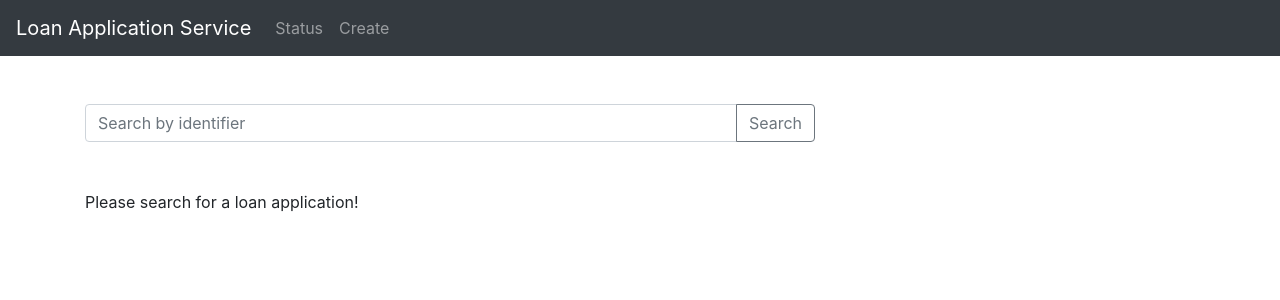
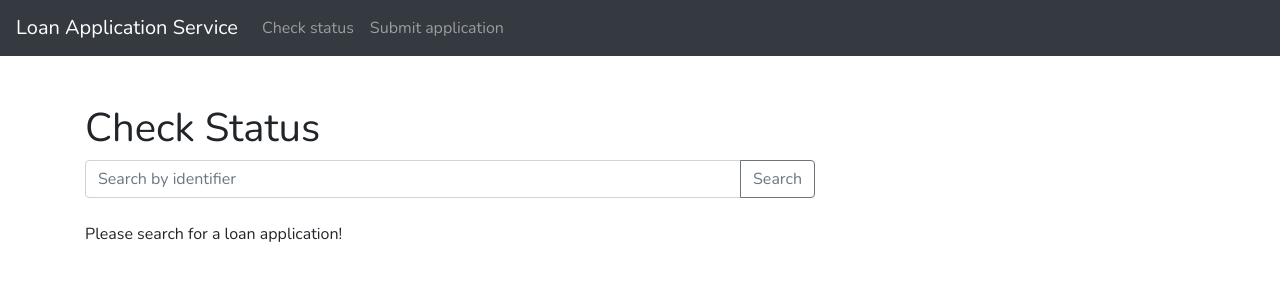
Before and after one commit to brettkromkamp/mini-loan-application, an Angular app in the folder client/: page /status in a window 1280 px wide. Shown: the top 300 px of the page. Built offline with nearby package versions, Linux system fonts and the light colour scheme.

Commit message:
Finalize status-checking functionality in the Angular app

```diff
--- a/client/src/app/app.component.html
+++ b/client/src/app/app.component.html
@@ -3,10 +3,10 @@
     <a href="#" class="navbar-brand">Loan Application Service</a>
     <div class="navbar-nav mr-auto">
       <li class="nav-item">
-        <a routerLink="status" class="nav-link">Status</a>
+        <a routerLink="status" class="nav-link">Check status</a>
       </li>
       <li class="nav-item">
-        <a routerLink="create" class="nav-link">Create</a>
+        <a routerLink="create" class="nav-link">Submit application</a>
       </li>
     </div>
   </nav>
--- a/client/src/app/components/home/home.component.html
+++ b/client/src/app/components/home/home.component.html
@@ -1,3 +1,4 @@
 <h1>Loan Application Service</h1>
-<p>The Loan Application Service and accompanying app allow you to submit a loan application and also check if a loan
-    application has been submitted by providing its <em>identifier</em>.</p>
+<p>The Loan Application Service and accompanying app allows you to submit a loan application. In addition, the app also
+    allows you to check the status of an already submitted loan application by providing its
+    <strong>identifier</strong>.</p>
--- a/client/src/app/components/loan-create/loan-create.component.html
+++ b/client/src/app/components/loan-create/loan-create.component.html
@@ -1 +1,5 @@
-<p>loan-create works!</p>
+<div class="list row">
+    <div class="col-md-8">
+        <h1>Submit Application</h1>
+    </div>
+</div>
--- a/client/src/app/components/loan-status/loan-status.component.html
+++ b/client/src/app/components/loan-status/loan-status.component.html
@@ -1,5 +1,6 @@
 <div class="list row">
     <div class="col-md-8">
+        <h1>Check Status</h1>
         <div class="input-group mb-4">
             <input type="text" class="form-control" placeholder="Search by identifier" [(ngModel)]="loanIdentifier" />
             <div class="input-group-append">
@@ -10,15 +11,16 @@
         </div>
     </div>
     <div class="col-md-6">
-        <div *ngIf="currentLoan">
+        <div *ngIf="currentLoan; else noLoan">
             <h4>Loan</h4>
             <div>
-                <label><strong>Identifier:</strong></label>
+                <label><strong>Status:</strong> {{loanStatus}}</label>
             </div>
         </div>
-        <div *ngIf="!currentLoan">
-            <br />
-            <p>Please search for a loan application!</p>
-        </div>
+        <ng-template #noLoan>
+            <div>
+                <p>Please search for a loan application!</p>
+            </div>
+        </ng-template>
     </div>
 </div>
--- a/client/src/app/components/loan-status/loan-status.component.ts
+++ b/client/src/app/components/loan-status/loan-status.component.ts
@@ -9,6 +9,7 @@ import { LoanService } from 'src/app/services/loan.service';
 export class LoanStatusComponent implements OnInit {
 
 	currentLoan = null;
+	loanStatus = '';
 	loanIdentifier = '';
 
 	constructor(private loanService: LoanService) { }
@@ -21,9 +22,11 @@ export class LoanStatusComponent implements OnInit {
 			.subscribe(
 				loan => {
 					this.currentLoan = loan;
+					this.loanStatus = loan.status;
 					console.log(loan);
 				},
 				error => {
+					this.currentLoan = null;
 					console.log(error);
 				}
 			);
--- a/client/src/styles.css
+++ b/client/src/styles.css
@@ -1 +1,5 @@
-/* You can add global styles to this file, and also import other style files */
+@import url('https://fonts.googleapis.com/css2?family=Nunito:ital,wght@0,400;0,700;1,400;1,700&display=swap');
+
+body {
+    font-family: 'Nunito', sans-serif;
+}
```
Lines whose indentation alone changed are shown as unchanged.
